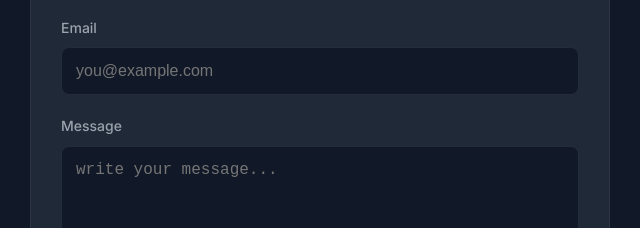
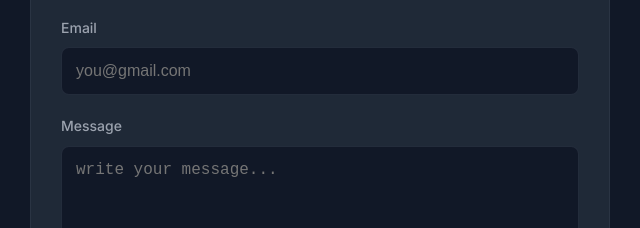
Before and after one commit to Venkatesh-6921/Portfolio, a plain HTML site: page index.html in a window 1280 px wide. Shown: the part 3507-3735 px from the top of the page, 630-1270 px from the left. Drawn offline with nearby package versions, Linux system fonts and the light colour scheme; no server answers.

Commit message:
Update index.html

```diff
--- a/index.html
+++ b/index.html
@@ -214,7 +214,7 @@
             </div>
             <div class="form-group">
               <label for="email">Email</label>
-              <input type="email" id="email" name="email" required placeholder="you@example.com">
+              <input type="email" id="email" name="email" required placeholder="you@gmail.com">
             </div>
             <div class="form-group">
               <label for="message">Message</label>
```
